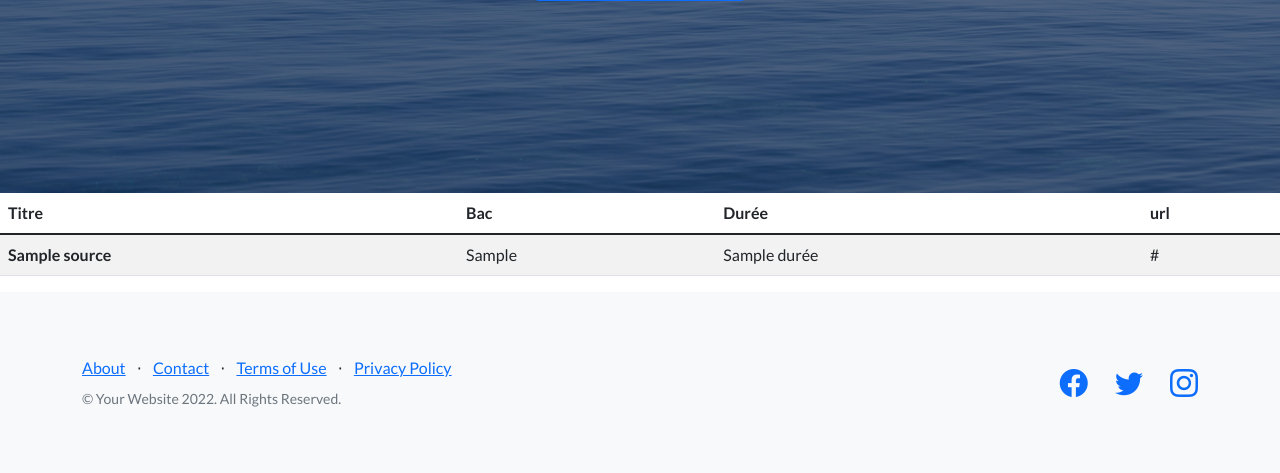
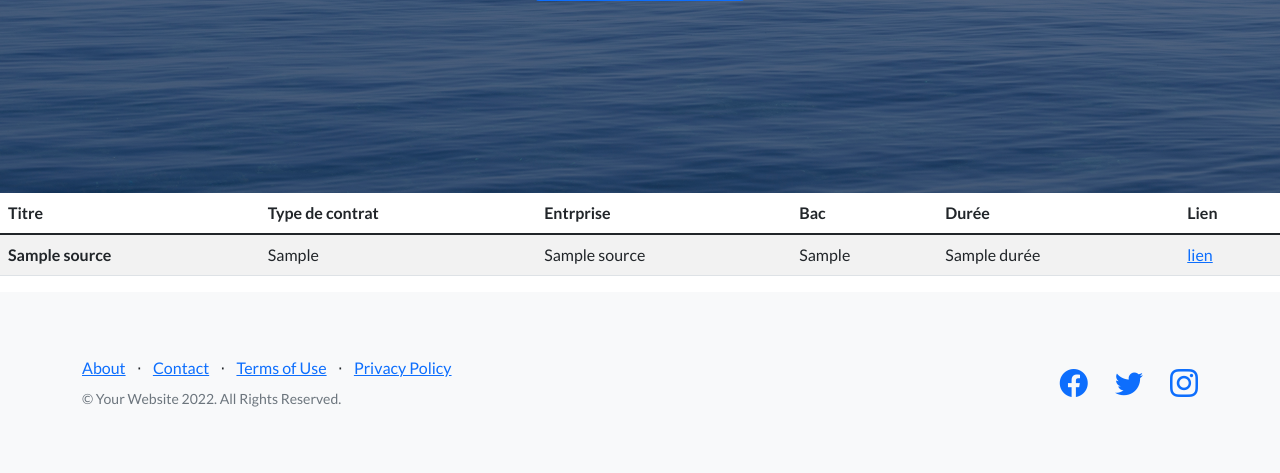
Before and after one commit to Leralix/TrouveTonStage, a Flask app: template app/templates/search_results.html in a window 1280 px wide. Shown: the part 593-1066 px from the top of the page. Run offline with Flask 2, Linux system fonts and the light colour scheme; the template is opened without the code that fills it: most values are stand-ins (such as "Sample title", 1, 10 or a date in 2020); some libraries are stand-ins or nearby versions.

Commit message:
Mise a jour de la visibilité des offres

```diff
--- a/app/templates/search_results.html
+++ b/app/templates/search_results.html
@@ -100,18 +100,24 @@
             <thead>
               <tr>
                 <th>Titre</th>
+                <th>Type de contrat</th>
+                <th>Entrprise</th>
                 <th>Bac</th>
                 <th>Durée</th>
-                <th>url</th>
+                <th>Lien</th>
               </tr>
             </thead>
             <tbody>
         {% for hit in res %}
               <tr>
-                <th scope="row">{{ hit['_source']['Titre'] }}</th>
-                  <td>{{ hit['_source']['BacFormat'] }}</td>
-                  <td>{{ hit['_source']['Durée'] }}</td>
-                  <td>{{ hit['_source']['url'] }}</td>
+
+                    <th scope="row">{{ hit['_source']['Titre'] }}</th>
+                    <td>{{ hit['_source']['ContratFormat'] }}</td>
+                    <td>{{ hit['_source']['Nom entreprise'] }}</td>
+                    <td>{{ hit['_source']['BacFormat'] }}</td>
+                    <td>{{ hit['_source']['Durée'] }}</td>
+                    <td><a href = {{hit['_source']['url']}}>lien</a> </td>
+
               </tr>
         {% endfor %}
             </tbody>
```
